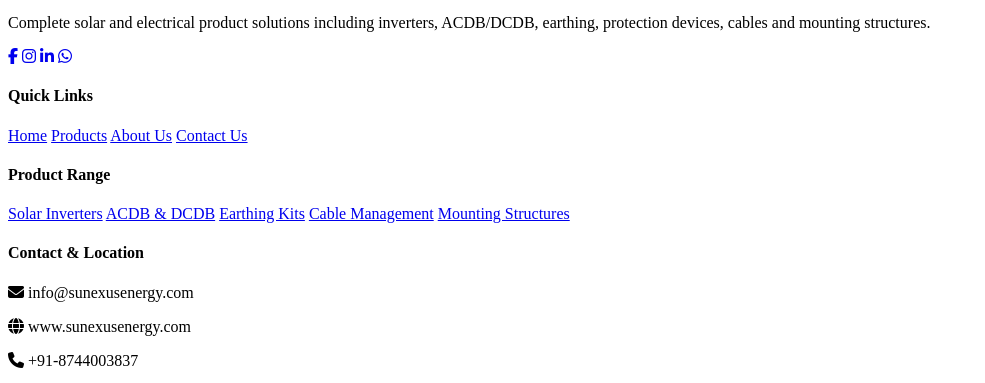
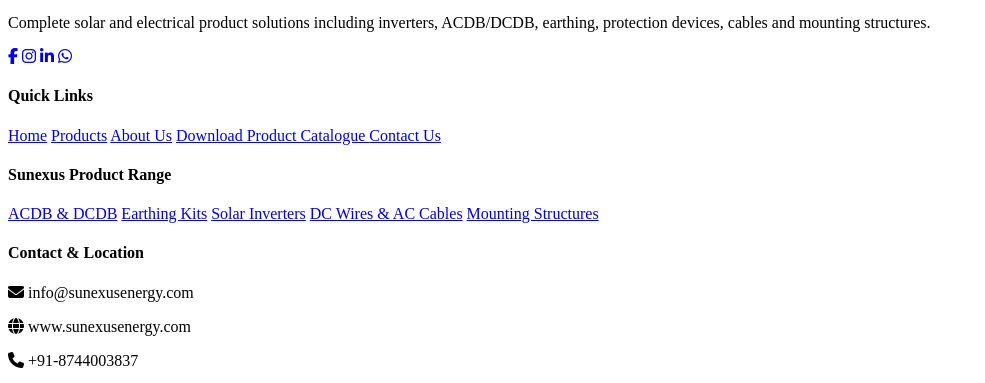
Before and after one commit to Theakaashyadav/sunexusenergy, a website: page public/components/footer.html in a window 1280 px wide. Shown: the part 1060-1443 px from the top of the page, without its empty margins (0-985 px from the left). Drawn offline with Linux system fonts and the light colour scheme.

Commit message:
Update footer.html

```diff
--- a/public/components/footer.html
+++ b/public/components/footer.html
@@ -27,16 +27,19 @@
       <a href="/index.html">Home</a>
       <a href="/products.html">Products</a>
       <a href="/about.html">About Us</a>
+      <a href="/assets/images/Sunexus-Product%20Catlouge.pdf" download>
+    Download Product Catalogue
+</a>
       <a href="/contact.html">Contact Us</a>
     </div>
 
     <!-- Product Range -->
     <div>
-      <h4>Product Range</h4>
+      <h4>Sunexus Product Range</h4>
+       <a href="/products.html">ACDB & DCDB</a>
+        <a href="/products.html">Earthing Kits</a>
       <a href="/products.html">Solar Inverters</a>
-      <a href="/products.html">ACDB & DCDB</a>
-      <a href="/products.html">Earthing Kits</a>
-      <a href="/products.html">Cable Management</a>
+      <a href="/products.html">DC Wires & AC Cables</a>
       <a href="/products.html">Mounting Structures</a>
     </div>
 
```
